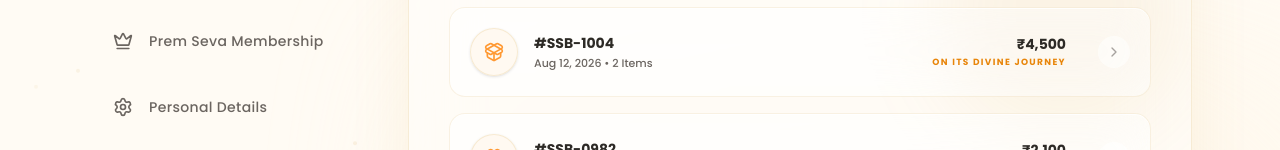
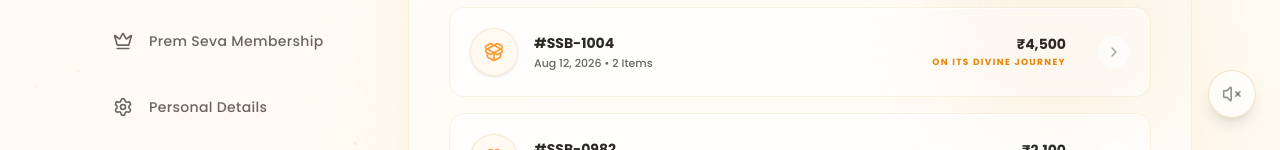
Before and after one commit to rishusharma20/shreejisevabhav, a Next.js app: page /my-seva in a window 1280 px wide. Shown: the part 650-800 px from the top of the page. Built offline with nearby package versions, Linux system fonts and the light colour scheme.

Commit message:
feat: Implement Phase 28 - The Eternal Divine Journey of Vrindavan (Loading & Transition System)

```diff
--- a/src/app/layout.tsx
+++ b/src/app/layout.tsx
@@ -3,6 +3,8 @@ import { Playfair_Display, Poppins } from "next/font/google";
 import { CartProvider } from "@/context/CartContext";
 import DivineQuickActions from "@/components/mobile/DivineQuickActions";
 import EternalTempleFooter from "@/components/footer/EternalTempleFooter";
+import DivineSoundController from "@/components/layout/DivineSoundController";
+import DivinePageAtmosphere from "@/components/layout/DivinePageAtmosphere";
 import "./globals.css";
 
 const playfairDisplay = Playfair_Display({
@@ -73,9 +75,11 @@ export default function RootLayout({
     >
       <body className="min-h-full flex flex-col bg-cream text-charcoal font-body pb-[70px] md:pb-0">
         <CartProvider>
+          <DivinePageAtmosphere />
           {children}
           <EternalTempleFooter />
           <DivineQuickActions />
+          <DivineSoundController />
         </CartProvider>
 
         {/* Service Worker Registration */}
--- /dev/null
+++ b/src/app/loading.tsx
@@ -0,0 +1,76 @@
+"use client";
+
+import { motion } from "framer-motion";
+import { useEffect, useState } from "react";
+import { Flower } from "lucide-react";
+
+const BLESSINGS = [
+  "Receiving Today's Divine Blessings...",
+  "Preparing Your Divine Offering...",
+  "May Shri Radha Raman Ji guide your Divine Journey...",
+  "The Divine Experience awaits your arrival...",
+  "Gathering flower petals for your Journey..."
+];
+
+export default function Loading() {
+  const [blessing, setBlessing] = useState(BLESSINGS[0]);
+
+  useEffect(() => {
+    // Pick a random blessing on mount
+    setBlessing(BLESSINGS[Math.floor(Math.random() * BLESSINGS.length)]);
+  }, []);
+
+  return (
+    <div className="fixed inset-0 w-full h-full z-[100] flex items-center justify-center bg-[#FFFBF4]/80 backdrop-blur-xl">
+      {/* ── ATMOSPHERIC BACKGROUND ── */}
+      <div className="absolute inset-0 pointer-events-none select-none z-0 overflow-hidden">
+        <div className="absolute top-0 left-0 w-full h-[70vh] bg-gradient-to-b from-[#FFF5E6] to-transparent opacity-90" />
+
+        {/* Divine Glowing Orbs */}
+        <motion.div
+          initial={{ opacity: 0 }} animate={{ opacity: 0.8 }} transition={{ duration: 1 }}
+          className="absolute w-[60%] h-[60%] top-[20%] left-[20%] bg-radial from-gold-start/20 via-[#FFF3DF]/50 to-transparent filter blur-[100px]"
+        />
+
+        {/* Rapid subtle floating petals for loading state */}
+        {Array.from({ length: 12 }).map((_, i) => (
+          <motion.div
+            key={`loading-petal-${i}`}
+            className="absolute rounded-[50%_0_50%_0] bg-gold-start/30 blur-[1px]"
+            style={{
+              width: Math.random() * 10 + 6,
+              height: Math.random() * 10 + 6,
+              left: `${Math.random() * 100}%`,
+              top: `${Math.random() * 100}%`
+            }}
+            animate={{
+              y: [0, -100],
+              opacity: [0, 0.8, 0],
+              rotate: [0, 360]
+            }}
+            transition={{ duration: 3 + Math.random() * 2, repeat: Infinity, delay: Math.random() * 2 }}
+          />
+        ))}
+      </div>
+
+      <div className="relative z-10 text-center px-6">
+        <motion.div
+          initial={{ opacity: 0, scale: 0.9 }}
+          animate={{ opacity: 1, scale: 1 }}
+          transition={{ duration: 0.5 }}
+          className="bg-white/70 border border-gold-start/30 rounded-full py-4 px-8 inline-flex items-center gap-4 shadow-sm"
+        >
+          <motion.div
+            animate={{ rotate: 360 }}
+            transition={{ duration: 4, repeat: Infinity, ease: "linear" }}
+          >
+            <Flower className="w-5 h-5 text-gold-start" />
+          </motion.div>
+          <span className="text-[10px] md:text-xs uppercase tracking-[0.2em] font-bold text-[#5C1A1A]">
+            {blessing}
+          </span>
+        </motion.div>
+      </div>
+    </div>
+  );
+}
--- /dev/null
+++ b/src/app/template.tsx
@@ -0,0 +1,20 @@
+"use client";
+
+import { motion } from "framer-motion";
+
+export default function Template({ children }: { children: React.ReactNode }) {
+  return (
+    <motion.div
+      initial={{ opacity: 0, y: 10, filter: "blur(5px)" }}
+      animate={{ opacity: 1, y: 0, filter: "blur(0px)" }}
+      exit={{ opacity: 0, y: -10, filter: "blur(5px)" }}
+      transition={{
+        duration: 0.6,
+        ease: [0.22, 1, 0.36, 1] // Custom easing for that "float" feel
+      }}
+      className="w-full h-full relative z-10"
+    >
+      {children}
+    </motion.div>
+  );
+}
--- /dev/null
+++ b/src/components/layout/DivinePageAtmosphere.tsx
@@ -0,0 +1,31 @@
+"use client";
+
+import { motion } from "framer-motion";
+
+export default function DivinePageAtmosphere() {
+  return (
+    <div className="fixed inset-0 pointer-events-none select-none z-0 overflow-hidden mix-blend-soft-light">
+      {/* Global persistent glowing elements that smoothly drift */}
+      <motion.div
+        initial={{ opacity: 0 }}
+        animate={{
+          opacity: [0.2, 0.4, 0.2],
+          scale: [1, 1.1, 1],
+          x: ["0%", "5%", "0%"]
+        }}
+        transition={{ duration: 20, repeat: Infinity, ease: "easeInOut" }}
+        className="absolute w-[80%] h-[80%] -top-[10%] -left-[10%] bg-radial from-gold-start/5 via-transparent to-transparent filter blur-[150px]"
+      />
+      <motion.div
+        initial={{ opacity: 0 }}
+        animate={{
+          opacity: [0.1, 0.3, 0.1],
+          scale: [1, 1.2, 1],
+          x: ["0%", "-5%", "0%"]
+        }}
+        transition={{ duration: 25, repeat: Infinity, ease: "easeInOut", delay: 5 }}
+        className="absolute w-[80%] h-[80%] -bottom-[10%] -right-[10%] bg-radial from-[#FFF3DF]/20 via-transparent to-transparent filter blur-[150px]"
+      />
+    </div>
+  );
+}
--- /dev/null
+++ b/src/components/layout/DivineSoundController.tsx
@@ -0,0 +1,38 @@
+"use client";
+
+import { motion } from "framer-motion";
+import { Volume2, VolumeX } from "lucide-react";
+import { useState } from "react";
+
+export default function DivineSoundController() {
+  const [isPlaying, setIsPlaying] = useState(false);
+
+  // In a real implementation, this would connect to an audio element playing Temple Bells/Bansuri
+  // Audio must always default to OFF to respect privacy and browser auto-play policies.
+
+  const toggleSound = () => {
+    setIsPlaying(!isPlaying);
+  };
+
+  return (
+    <div className="fixed bottom-24 md:bottom-8 right-6 z-[100]">
+      <motion.button
+        whileHover={{ scale: 1.05 }}
+        whileTap={{ scale: 0.95 }}
+        onClick={toggleSound}
+        className={`w-12 h-12 rounded-full flex items-center justify-center backdrop-blur-md border shadow-lg transition-all ${
+          isPlaying
+            ? 'bg-gold-start/20 border-gold-start/50 text-[#5C1A1A]'
+            : 'bg-white/60 border-gold-start/30 text-charcoal/50 hover:bg-white'
+        }`}
+        title={isPlaying ? "Mute Divine Sounds" : "Play Divine Sounds"}
+      >
+        {isPlaying ? (
+          <Volume2 className="w-5 h-5" />
+        ) : (
+          <VolumeX className="w-5 h-5" />
+        )}
+      </motion.button>
+    </div>
+  );
+}
```
Also changed, not shown: 1 other file (tests, documents, lock files or other folders).
